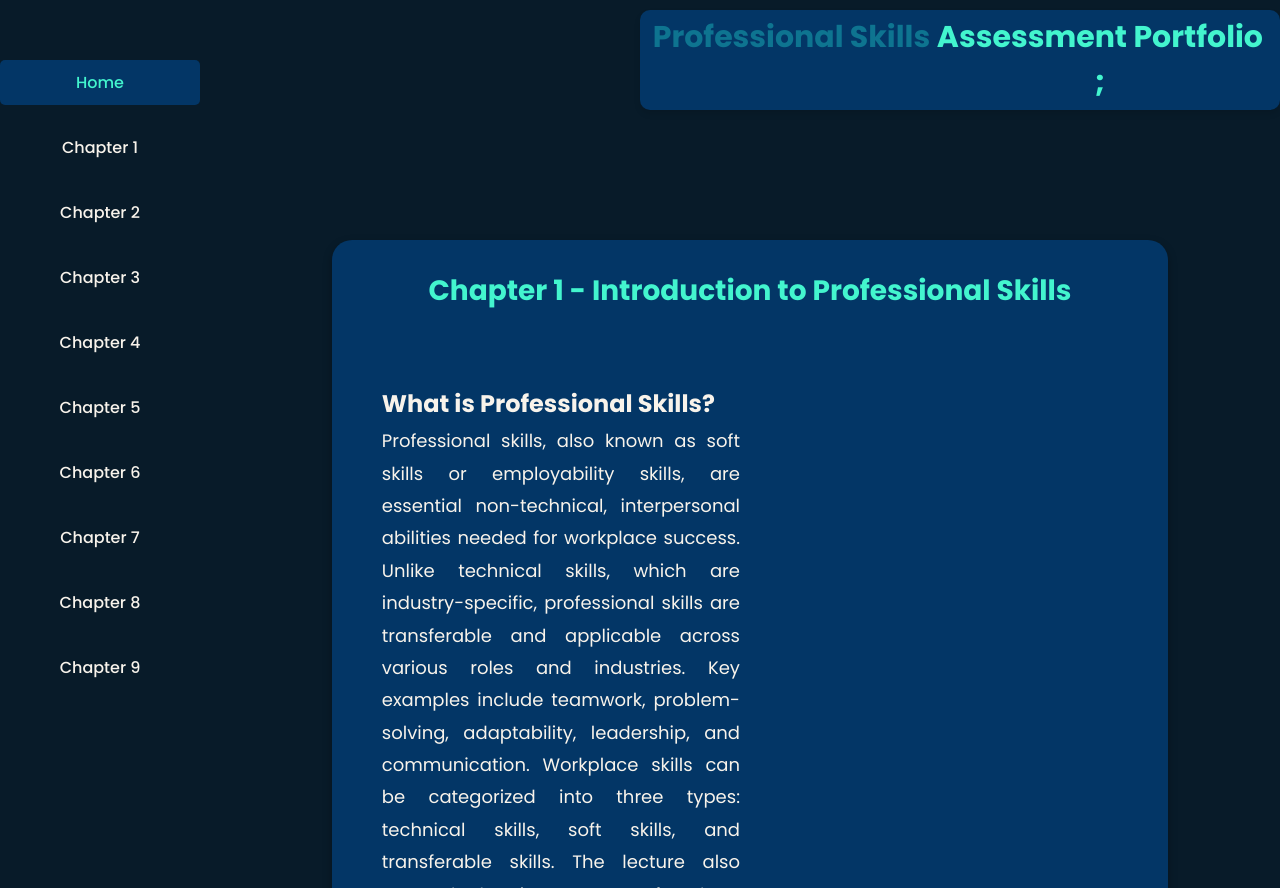
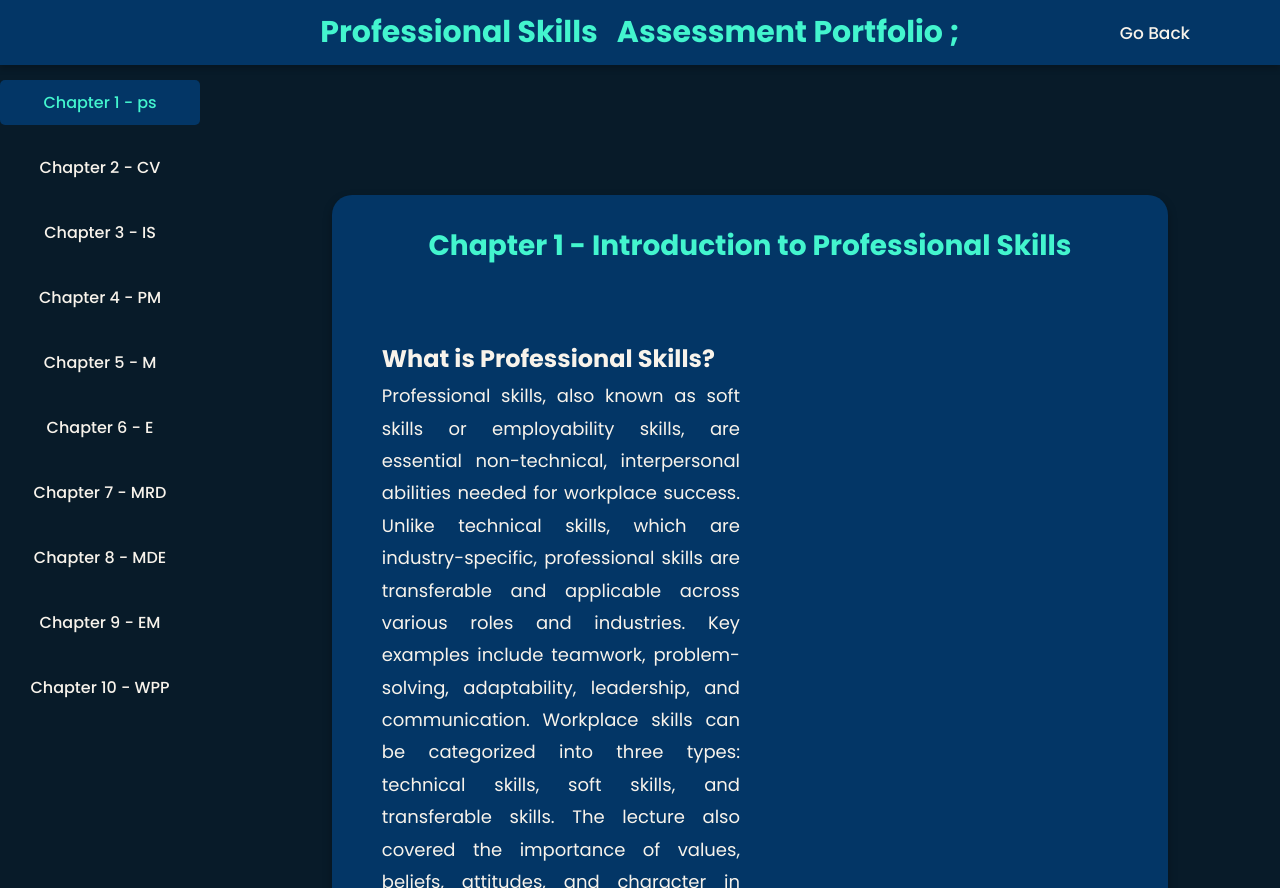
Before and after one commit to NIFFZY-GIT/MyPortfolio, a plain HTML site: page ps.html in a window 1280 px wide. Shown: the top 888 px of the page. Drawn offline with nearby package versions, Linux system fonts and the light colour scheme.

Commit message:
ALL DONE

```diff
--- a/ps.html
+++ b/ps.html
@@ -11,31 +11,36 @@
     <title>PS</title>
   </head>
   <body>
-    <div class="logo">
-        <div class="as">
+    <div class="sticky-header">
+        <div class="logo">
             <a href="ps.html" class="logo-link">
                 <span class="highlight">Professional Skills &nbsp</span> Assessment Portfolio ;
                 <span class="semi-colon"></span>
             </a>
         </div>
+        <div class="home">
+            <a href="/index.html">Go Back</a>
+        </div>
     </div>
+
+
     <header class="header">
       <!-- <a href="ps.html" class="logo"> Assessment Portfolio <span>;</span></a> -->
       <!-- <div class="bx bx-menu" id="menu-icon"></div> -->
       <nav class="navbar">
-        <a href="/index.html" class="active">Home</a>
-        <a href="#lec1">Chapter 1</a>
-        <a href="#lec2">Chapter 2</a>
-        <a href="#lec3">Chapter 3</a>
-        <a href="#lec4">Chapter 4</a>
-        <a href="#lec5">Chapter 5</a>
-        <a href="#lec6">Chapter 6</a>
-        <a href="#lec7">Chapter 7</a>
-        <a href="#lec8">Chapter 8</a>
-        <a href="#lec9">Chapter 9</a>
-        <a href="#lec10">Chapter 10</a>
-        <a href="#lec11">Chapter 11</a>
-        <a href="#lec12">Chapter 12</a>
+        <!-- <a href="/index.html" class="active">Home</a> -->
+        <a href="#lec1" class="active">Chapter 1 - ps</a>
+        <a href="#lec2">Chapter 2 - CV</a>
+        <a href="#lec3">Chapter 3 - IS</a>
+        <a href="#lec4">Chapter 4 - PM</a>
+        <a href="#lec5">Chapter 5 - M</a>
+        <a href="#lec6">Chapter 6 - E</a>
+        <a href="#lec7">Chapter 7 - MRD</a>
+        <a href="#lec8">Chapter 8 - MDE</a>
+        <a href="#lec9">Chapter 9 - EM</a>
+        <a href="#lec10">Chapter 10 - WPP </a>
+        <a href="#lec11">Chapter 11 - FF</a>
+        <a href="#lec12">Chapter 12 - NS</a>
         <a href="#lec13">Image Gallery</a>
 
         <span class="active-nav"></span>
@@ -49,7 +54,7 @@
         </div>
         <div class="content-row">
           <div class="image">
-            <img src="/assets/images/1.webp" alt="Placeholder Image" />
+            <img src="/assets/images/ps/ps1.jpg" alt="Placeholder Image" />
           </div>
           <div class="para">
             <h2>What is Professional Skills?</h2>
@@ -149,7 +154,7 @@
             </div>
           </div>
           <div class="image">
-            <img src="/assets/images/2.webp" alt="Placeholder Image" />
+            <img src="/assets/images/1.webp" alt="Placeholder Image" />
           </div>
         </div>
         <div class="topic2">
@@ -1636,17 +1641,18 @@
                     </div>
                 </div>
                 <div class="gallery-item">
-                    <img src="/assets/images/ps/3.jpg" alt="Artwork 2" class="gallery-image" />
+                    <img src="/assets/images/ps/mm.jpg" alt="Artwork 2" class="gallery-image" />
                     <div class="gallery-overlay">
                         <h3 class="gallery-title">Kottu X Mojito</h3>
-                        <p class="gallery-description">Our beloved Team</p>
+                        <p class="gallery-description">Our Banner</p>
                     </div>
                 </div>
                 <div class="gallery-item">
-                    <img src="/assets/images/ps/4.jpg" alt="Artwork 3" class="gallery-image" />
+                    <img src="/assets/images/ps/3.jpg" alt="Artwork 3" class="gallery-image" />
                     <div class="gallery-overlay">
                         <h3 class="gallery-title">Our Stall</h3>
-                        <p class="gallery-description">Best Stall</p>
+                        <p class="gallery-description">Our Beloved Team
+                        </p>
                     </div>
                 </div>
                 <div class="gallery-item">
@@ -1654,6 +1660,19 @@
                     <div class="gallery-overlay">
                         <h3 class="gallery-title">Negotiation</h3>
                         <p class="gallery-description">Settled for 9000.</p>
+                    </div>
+                </div>
+                <div class="gallery-item">
+                    <img src="/assets/images/ps/4.jpg" alt="Artwork 4" class="gallery-image" />
+                    <div class="gallery-overlay">
+                        <h3 class="gallery-title">Our Stall</h3>
+                        <p class="gallery-description">Best Stall</p>
+                    </div>
+                </div> <div class="gallery-item">
+                    <img src="/assets/images/ps/11.jpg" alt="Artwork 4" class="gallery-image" />
+                    <div class="gallery-overlay">
+                        <h3 class="gallery-title">Friends</h3>
+                        <p class="gallery-description">Gang</p>
                     </div>
                 </div>
 
@@ -1682,6 +1701,31 @@ function scrollToTop() {
 }
 
 </script>
+<script>
+let sections = document.querySelectorAll("section");
+let navLinks = document.querySelectorAll(".navbar a");
+
+window.addEventListener("scroll", () => {
+  let fromTop = window.scrollY + 100; // Offset to adjust for the fixed header
+
+  sections.forEach((section) => {
+    if (
+      section.offsetTop <= fromTop &&
+      section.offsetTop + section.offsetHeight > fromTop
+    ) {
+      navLinks.forEach((link) => {
+        link.classList.remove("active");
+        if (
+          section.getAttribute("id") === link.getAttribute("href").substring(1)
+        ) {
+          link.classList.add("active");
+        }
+      });
+    }
+  });
+});
+
+</script>
 
   </body>
 </html>
--- a/styles.css
+++ b/styles.css
@@ -46,66 +46,88 @@ body {
 
 }
 
+.sticky-header {
+    position: sticky;
+    top: 0;
+    background-color: var(--second-bg-color);
+    padding: 1rem 2rem;
+    z-index: 1000;
+    box-shadow: 0px 4px 6px rgba(0, 0, 0, 0.2);
+    display: flex;
+    justify-content: center; /* Center content horizontally */
+    align-items: center; /* Center content vertically */
+}
+
 .logo {
-    font-size: 3rem; /* Adjust for a cleaner, modern size */
+    font-size: 3rem; /* Modern size for clarity */
     color: var(--main-color);
-    font-weight: 700;
-    margin-top: 1rem;
+    font-weight: bold;
+    margin: 0;
     text-align: center;
-    display: flex;
-    justify-content: flex-start; /* Align text within the container */
-    align-items: center; /* Center vertically */
-    margin-left: 2rem; /* Align slightly away from the sidebar */
-    gap: 0.5rem; /* Space between elements if necessary */
-    padding-left: 62rem;
 }
 
 .logo-link {
-    text-decoration: none; /* Remove underline for a clean look */
+    text-decoration: none;
     color: var(--main-color);
-    font-weight: 700;
-    display: inline-flex;
-    align-items: center;
-    transition: transform 0.3s ease, color 0.3s ease;
+    transition: color 0.3s ease;
 }
 
 .logo-link:hover {
-    color: var(--hover-color); /* Add hover color for interactivity */
-    transform: scale(1.05); /* Slight zoom on hover */
+    color: var(--accent-color);
 }
 
 .highlight {
-    font-weight: 900;
-    color: var(--accent-color); /* Highlight part of the text with an accent color */
+    font-weight: 700;
+    color: var(--main-color);
 }
 
-.semi-colon {
-    font-size: 2rem; /* Subtle emphasis on the semicolon */
+.home a {
+    font-size: 1.7rem;
     color: var(--text-color);
-    font-weight: 400;
-    margin-left: 0.3rem;
+    font-weight: 500;
+    margin-left: 50rem;
+    transition: 0.3s;
 }
 
-.as {
-    background: var(--second-bg-color);
-    padding: 0.5rem 1rem; /* Add spacing around the logo text */
-    border-radius: 10px; /* Rounded corners for a modern touch */
-    box-shadow: 0 4px 6px rgba(0, 0, 0, 0.1); /* Subtle shadow for depth */
-    transition: box-shadow 0.3s ease;
+.home a:hover,
+.home a.active {
+    color: var(--main-color);
+
+}.sticky-header {
+    position: relative;
+    text-align: center; /* Center the header content */
+    padding: 1rem 0; /* Optional padding for spacing */
 }
 
-.as:hover {
-    box-shadow: 0 6px 10px rgba(0, 0, 0, 0.2); /* Enhanced shadow on hover */
+.logo {
+    display: inline-block; /* Allow the logo to remain centered */
 }
 
+.home {
+    position: absolute;
+    right: 9rem; /* Stick to the left edge with some spacing */
+    top: 50%;
+    transform: translateY(-50%); /* Center vertically */
+}
+.home a {
+    font-size: 1.7rem;
+    color: var(--text-color); /* Default color */
+    font-weight: 500;
+    margin-left: 3.5rem;
+    transition: color 0.3s ease; /* Smooth transition */
+}
 
+.home a:hover {
+    color: var(--main-color); /* Hover color */
+}
 
+/*mmmmmmmmmmmmmmmmmmmmmmm*/
 .navbar {
     display: flex;
     flex-direction: column;
     align-items: center;
     width: 100%; /* Ensure full width */
-    margin-top: 3rem; /* Add spacing from the logo */
+    margin-top: 5rem; /* Add spacing from the logo */
     max-height: calc(100% - 10rem); /* Adjust height to fit within the sidebar */
     overflow-y: auto; /* Enable scrolling if necessary */
     scrollbar-width: thin; /* For Firefox */
@@ -263,6 +285,11 @@ section{
 }
 
 /*sdfsdfsdfsdfsd*/
+.gallery-grid {
+    display: grid;
+    grid-template-columns: repeat(3, 1fr); /* Ensures exactly 3 columns */
+    gap: 1.5rem;
+}
 
 section.gallery {
     padding: 4rem 2rem;
@@ -283,11 +310,7 @@ section.gallery {
     margin-bottom: 2rem;
 }
 
-.gallery-grid {
-    display: grid;
-    grid-template-columns: repeat(auto-fit, minmax(250px, 1fr));
-    gap: 1.5rem;
-}
+
 
 .gallery-item {
     position: relative;
```
Also changed, not shown: assets/images/ps/10.jpg (added), assets/images/ps/11.jpg (added), assets/images/ps/22.jpg (added), assets/images/ps/mm.jpg (added), assets/images/ps/ps1.jpg (added).
